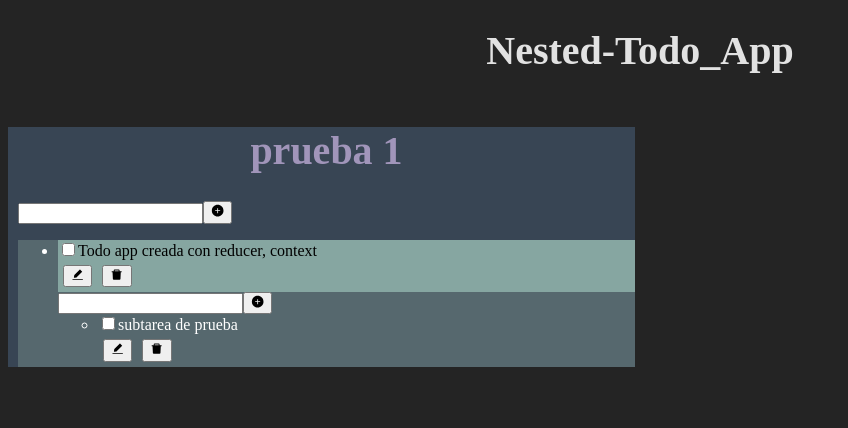
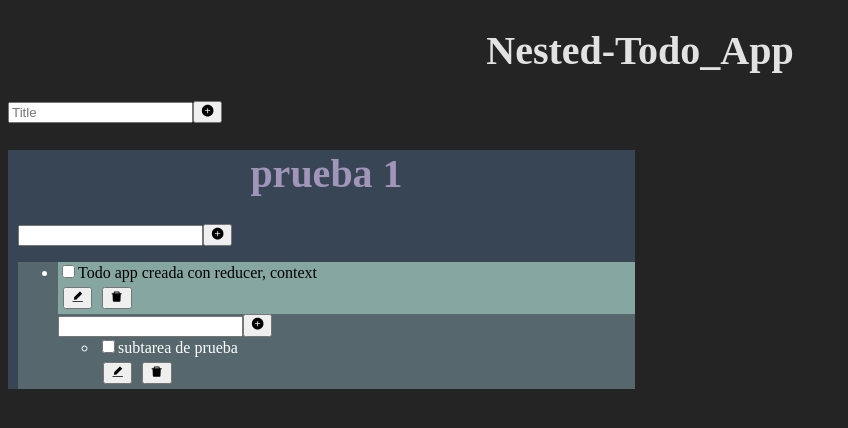
Before and after one commit to AlfonsoG-dev/new-todo-app, a React (Vite) app: page / in a window 1280 px wide. Shown: the top 428 px of the page, without its empty margins (0-848 px from the left). Built offline with nearby package versions, Linux system fonts and the light colour scheme.

Commit message:
creación del board para crear espacios para las tareas

```diff
--- a/src/components/BoardCanvan/Board.jsx
+++ b/src/components/BoardCanvan/Board.jsx
@@ -1,13 +1,16 @@
+import { BoardProvider } from "../../services/BoardContext";
 import TodoContainer from "../tarea/TodoContainer";
+import BoardAdd from "./BoardAdd";
+import BoardList from "./BoardList";
 
 export default function TodoBoard({ n_title = '' }) {
     return (
-
-        <>
+        <BoardProvider>
             <div>
-                <TodoContainer title={n_title} />
+                <BoardAdd />
+                <BoardList />
             </div>
-        </>
+        </BoardProvider>
 
     )
 }
--- a/src/components/BoardCanvan/BoardAdd.jsx
+++ b/src/components/BoardCanvan/BoardAdd.jsx
@@ -0,0 +1,35 @@
+import { AiFillPlusCircle } from "react-icons/ai";
+import { useBoardDispatch } from "../../services/BoardContext";
+import { useState } from "react";
+import datos_board from "../../store/db_board";
+
+export default function BoardAdd() {
+    const [index, setIndex] = useState(datos_board.length)
+    const [title, setTitle] = useState('')
+    const dispatch = useBoardDispatch()
+    function handleOnSubmit(e) {
+        e.preventDefault()
+        dispatch({
+            type: "agregar",
+            id: index,
+            title: title
+        })
+        setTitle('')
+        setIndex(index + 1)
+    }
+    return (
+        <>
+            <form onSubmit={handleOnSubmit}>
+                <label htmlFor="">
+                    <input
+                        type="text"
+                        value={title}
+                        placeholder="Title"
+                        onChange={(e) => setTitle(e.target.value)}
+                    />
+                </label>
+                <button><AiFillPlusCircle /></button>
+            </form>
+        </>
+    )
+}
--- a/src/components/BoardCanvan/BoardList.jsx
+++ b/src/components/BoardCanvan/BoardList.jsx
@@ -0,0 +1,20 @@
+import { useBoard } from "../../services/BoardContext"
+import TodoContainer from "../tarea/TodoContainer"
+
+export default function BoardList() {
+    const boards = useBoard()
+    console.log(boards)
+    return (
+        <>
+            {boards.flatMap(board => (
+                <div>
+                    <TodoContainer
+                        title={board.title}
+                        //todo: verificar porque no está tomando la key del board o cual será la key
+                        key={board.id}
+                    />
+                </div>
+            ))}
+        </>
+    )
+}
--- a/src/reducer/boardReducer.js
+++ b/src/reducer/boardReducer.js
@@ -1,18 +1,19 @@
-export function boardRecuder(boards = [], action = {}) {
+export function boardReducer(boards = [], action) {
 
     if (action.type === "agregar") {
         return [
             ...boards,
             {
                 id: action.id,
-                title: action.title
+                title: action.title,
+                tareas: action.tareas
 
             }
         ]
     } else if (action.type === "editar") {
         return boards.map((board) => {
-            if (board.id === action.id) {
-                return action
+            if (board.id === action.board.id) {
+                return action.board
             } else {
                 return board
             }
--- /dev/null
+++ b/src/services/BoardContext.jsx
@@ -0,0 +1,29 @@
+import { createContext, useContext, useReducer } from "react"
+import { boardReducer } from "../reducer/boardReducer"
+import datos_board from "../store/db_board"
+
+const BoardContext = createContext(null)
+
+const BoardDispatchContext = createContext(null)
+
+
+export function BoardProvider({ children }) {
+    const [boards, dispatch] = useReducer(boardReducer, datos_board);
+
+    return (
+        <BoardContext.Provider value={boards}>
+            <BoardDispatchContext.Provider value={dispatch}>
+                {children}
+            </BoardDispatchContext.Provider>
+        </BoardContext.Provider>
+    )
+
+}
+
+export function useBoard() {
+    return useContext(BoardContext)
+}
+
+export function useBoardDispatch() {
+    return useContext(BoardDispatchContext)
+}
--- a/src/store/db_board.jsx
+++ b/src/store/db_board.jsx
@@ -3,6 +3,7 @@ const datos_board = [
     {
         id: 0,
         title: "prueba 1",
+        tareas: datos_todo
     }
 ]
 export default datos_board;
```
